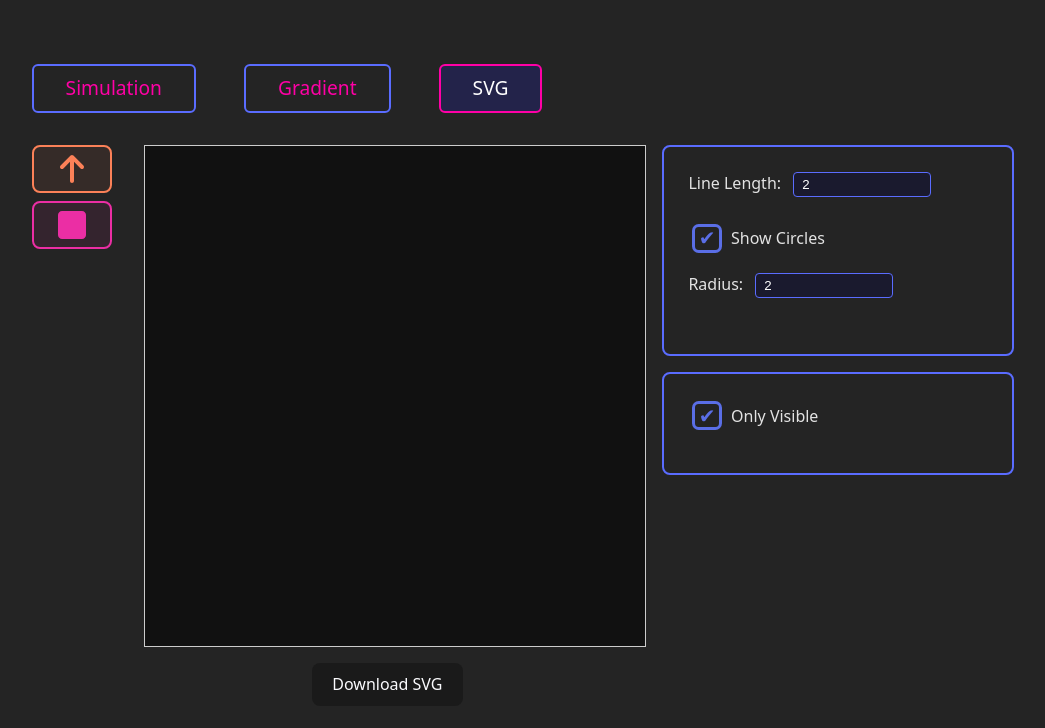
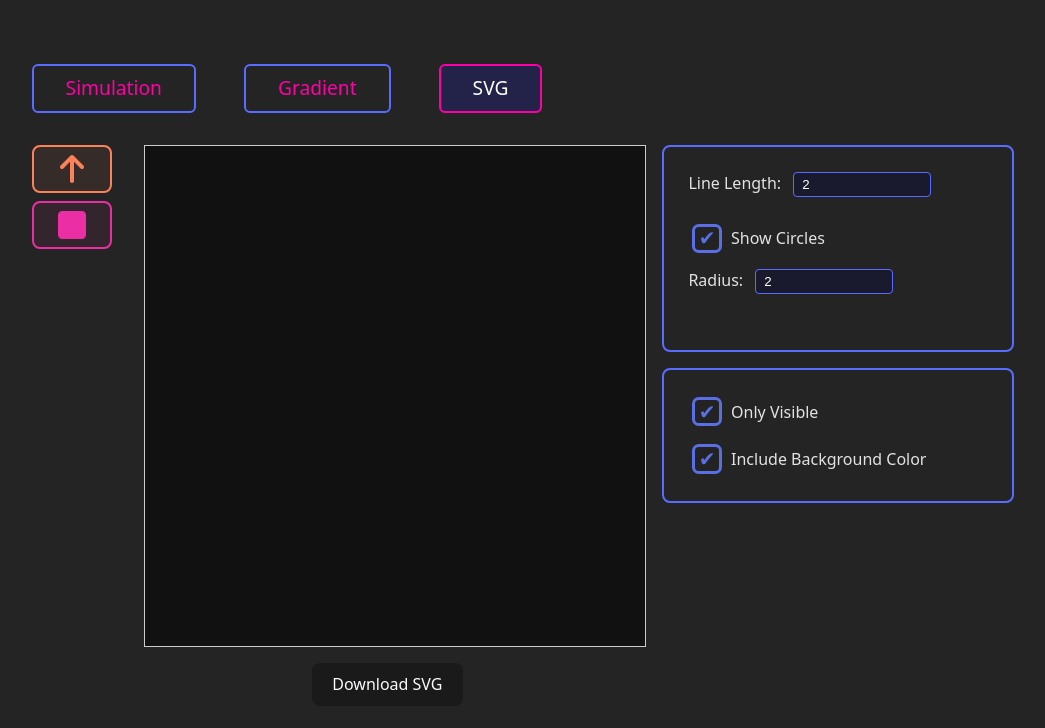
Before and after one commit to chriswininger/DLA-Studio-2025, a React (Vite) app: page /DLA-Studio-2025/svg-dla in a window 1280 px wide. Shown: the top 728 px of the page, without its empty margins (117-1162 px from the left). Built offline with nearby package versions, Linux system fonts and the light colour scheme.

Commit message:
adding more rendering options
* option to exlcude non-visible
* option to include background

```diff
--- a/src/tabs/SVGDLA/SVGDLA.tsx
+++ b/src/tabs/SVGDLA/SVGDLA.tsx
@@ -24,7 +24,7 @@ export const SVGDLA: React.FC = () => {
   );
 
   // Get line length, SVG content, selected tool, and square size from Redux
-  const { lineLength, svgContent, selectedTool, squareSize, showCircles, circleRadius, onlyVisible } = useAppSelector((state: RootState) =>
+  const { lineLength, svgContent, selectedTool, squareSize, showCircles, circleRadius, onlyVisible, includeBackgroundColor } = useAppSelector((state: RootState) =>
     state.svgDla as SVGDLAUIState
   );
   // Get colorStops from Redux
@@ -34,7 +34,7 @@ export const SVGDLA: React.FC = () => {
   useEffect(() => {
     generateSVG();
     // eslint-disable-next-line react-hooks/exhaustive-deps
-  }, [dlaCluster, selectedTool, lineLength, squareSize, showCircles, circleRadius, onlyVisible, colorStops]);
+  }, [dlaCluster, selectedTool, lineLength, squareSize, showCircles, circleRadius, onlyVisible, includeBackgroundColor, colorStops]);
 
   return (
     <div className="dlasim-svgdla-tab">
@@ -200,10 +200,15 @@ export const SVGDLA: React.FC = () => {
   }
 
   function downloadSVG() {
+    // Add background rect if includeBackgroundColor is checked
+    const backgroundRect = includeBackgroundColor
+      ? `<rect width="100%" height="100%" fill="#111" />`
+      : '';
+
     // Wrap the svgContent in a full SVG element
     const svgHeader = `<svg xmlns="http://www.w3.org/2000/svg" width="${CANVAS_WIDTH}" height="${CANVAS_HEIGHT}" viewBox="0 0 ${CANVAS_WIDTH} ${CANVAS_HEIGHT}">`;
     const svgFooter = '</svg>';
-    const fullSVG = `${svgHeader}\n${svgContent}\n${svgFooter}`;
+    const fullSVG = `${svgHeader}\n${backgroundRect}\n${svgContent}\n${svgFooter}`;
 
     const blob = new Blob([fullSVG], { type: 'image/svg+xml' });
     const url = URL.createObjectURL(blob);
--- a/src/tabs/SVGDLA/only-visible-controls/only-visible-controls.css
+++ b/src/tabs/SVGDLA/only-visible-controls/only-visible-controls.css
@@ -22,6 +22,11 @@
   align-items: center;
   font-weight: 500;
   cursor: pointer;
+  margin-bottom: 12px;
+}
+
+.svgdla-checkbox-label:last-child {
+  margin-bottom: 0;
 }
 
 .svgdla-checkbox {
--- a/src/tabs/SVGDLA/only-visible-controls/only-visible-controls.tsx
+++ b/src/tabs/SVGDLA/only-visible-controls/only-visible-controls.tsx
@@ -1,7 +1,7 @@
 import React from 'react';
 import { useDispatch } from 'react-redux';
 import { useAppSelector } from '../../../store';
-import { setOnlyVisible } from '../svg-dla-slice';
+import { setOnlyVisible, setIncludeBackgroundColor } from '../svg-dla-slice';
 import type { RootState } from '../../../store';
 import type { SVGDLAUIState } from '../svg-dla-slice';
 import './only-visible-controls.css';
@@ -10,6 +10,9 @@ const OnlyVisibleControls: React.FC = () => {
   const dispatch = useDispatch();
   const onlyVisible = useAppSelector((state: RootState) =>
     (state.svgDla as SVGDLAUIState).onlyVisible
+  );
+  const includeBackgroundColor = useAppSelector((state: RootState) =>
+    (state.svgDla as SVGDLAUIState).includeBackgroundColor
   );
 
   return (
@@ -23,6 +26,15 @@ const OnlyVisibleControls: React.FC = () => {
         />
         Only Visible
       </div>
+      <div className="svgdla-checkbox-label">
+        <input
+          type="checkbox"
+          checked={includeBackgroundColor}
+          onChange={e => dispatch(setIncludeBackgroundColor(e.target.checked))}
+          className="svgdla-checkbox"
+        />
+        Include Background Color
+      </div>
     </div>
   );
 };
--- a/src/tabs/SVGDLA/svg-dla-slice.ts
+++ b/src/tabs/SVGDLA/svg-dla-slice.ts
@@ -10,6 +10,7 @@ export interface SVGDLAUIState {
   showCircles: boolean;
   circleRadius: number;
   onlyVisible: boolean;
+  includeBackgroundColor: boolean;
 }
 
 const initialState: SVGDLAUIState = {
@@ -20,6 +21,7 @@ const initialState: SVGDLAUIState = {
   showCircles: true,
   circleRadius: 2,
   onlyVisible: true,
+  includeBackgroundColor: true,
 };
 
 const slice = createSlice({
@@ -47,8 +49,11 @@ const slice = createSlice({
     setOnlyVisible(state, action: PayloadAction<boolean>) {
       state.onlyVisible = action.payload;
     },
+    setIncludeBackgroundColor(state, action: PayloadAction<boolean>) {
+      state.includeBackgroundColor = action.payload;
+    },
   },
 });
 
-export const { setLineLength, setSvgContent, setSelectedTool, setSquareSize, setShowCircles, setCircleRadius, setOnlyVisible } = slice.actions;
+export const { setLineLength, setSvgContent, setSelectedTool, setSquareSize, setShowCircles, setCircleRadius, setOnlyVisible, setIncludeBackgroundColor } = slice.actions;
 export default slice.reducer;
```
